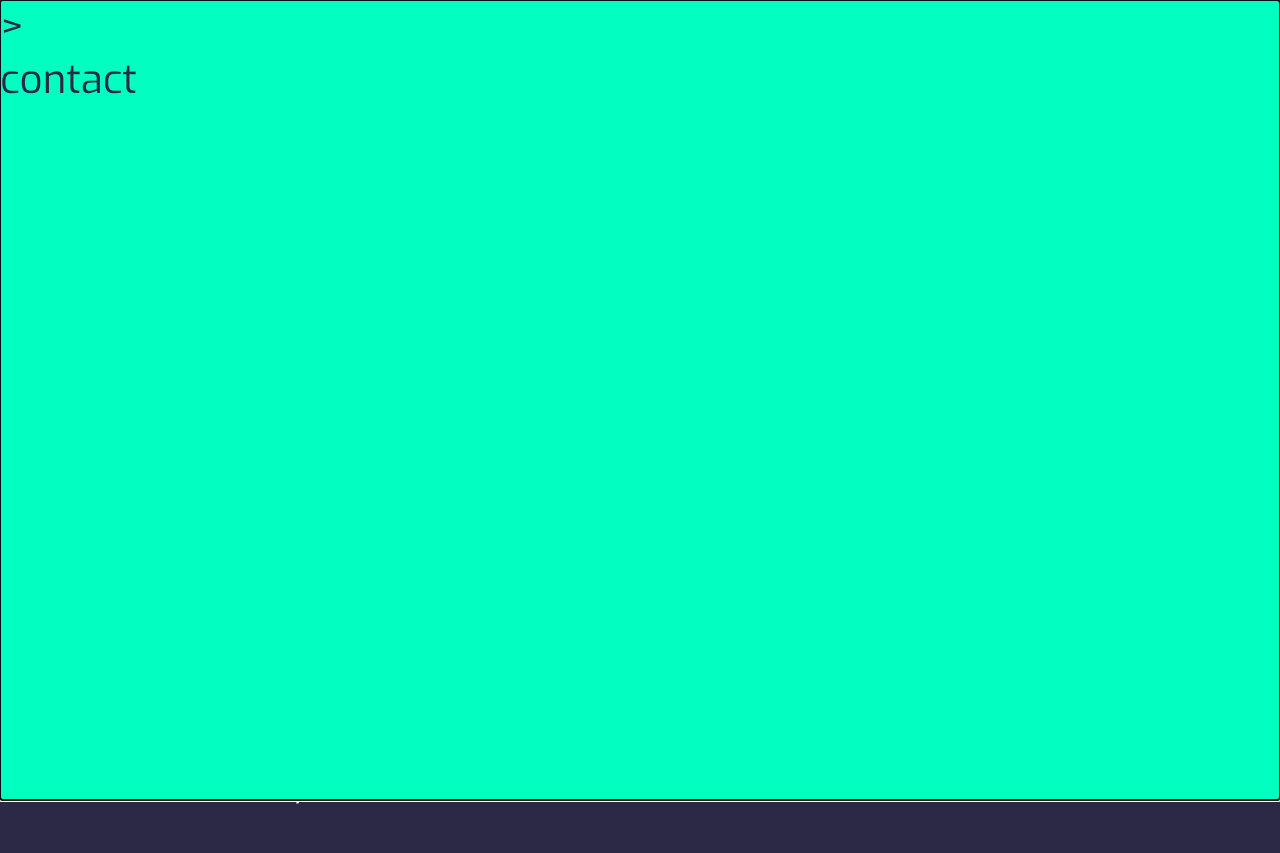
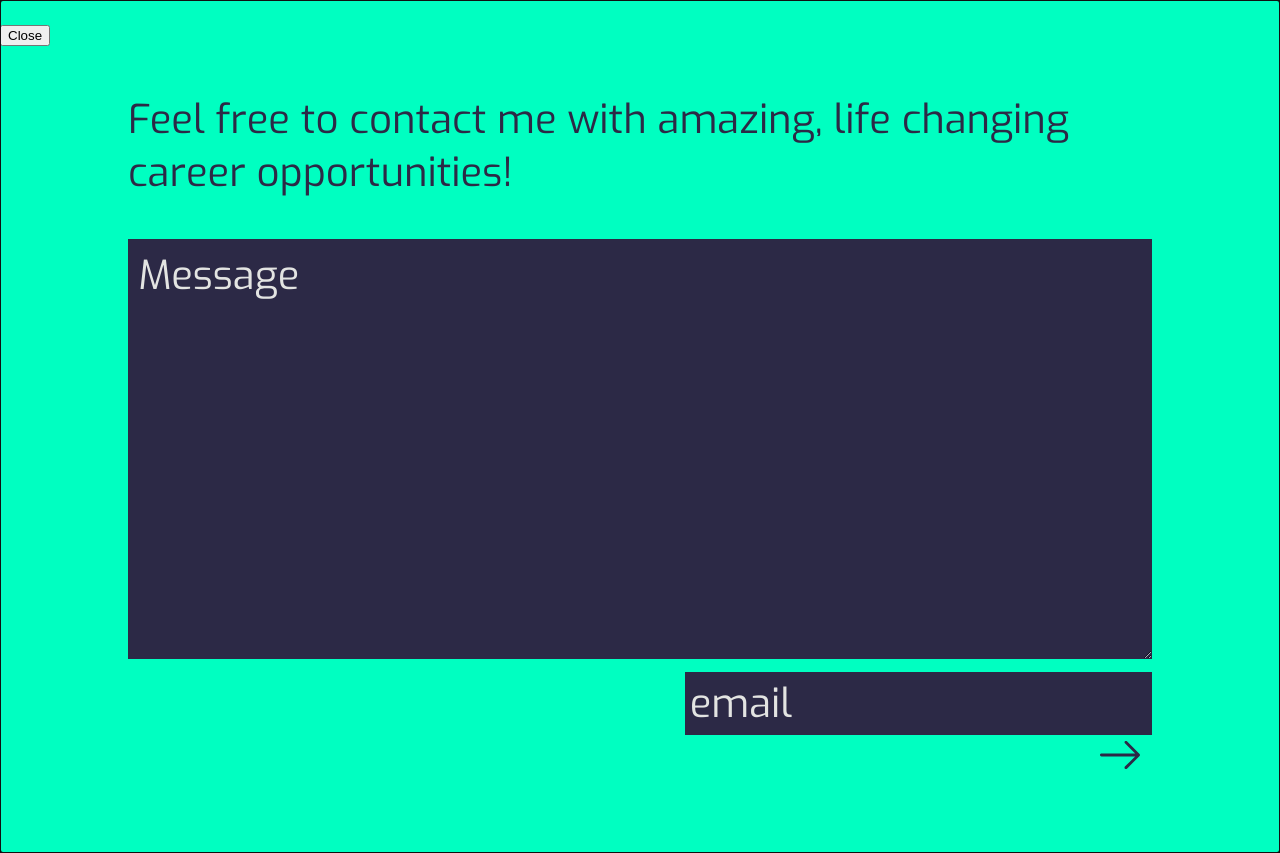
Before and after one commit to just-hey/champagne-roulette-christams, a React (Create React App) app in the folder frontend/: page / in a window 1280 px wide. Both pictures are taken after a click on the element "Juno Cooper". Built offline with nearby package versions, Linux system fonts and the light colour scheme.

Commit message:
add jank buttons because I got tired of not being able to close modal(s)

```diff
--- a/frontend/src/App.js
+++ b/frontend/src/App.js
@@ -25,7 +25,7 @@ class App extends Component {
     return (
     <Router className='App'>
       <React.Fragment>
-        <CarouselModal content={ this.state.modalContent } showModal={ this.state.showModal }/>
+        <CarouselModal content={ this.state.modalContent } toggle={ this.toggle } showModal={ this.state.showModal }/>
         <Switch>
           <Route exact path='/' component={ () => (
             <div>
--- a/frontend/src/components/CarouselModal.jsx
+++ b/frontend/src/components/CarouselModal.jsx
@@ -1,7 +1,12 @@
 import React, { Component } from 'react';
 import Modal from 'react-bootstrap/Modal';
+import Contact from './Contact.jsx'
 
 class CarouselModal extends Component {
+    constructor(props) {
+        super(props)
+        this.state = {}
+    }
 
     render() {
         switch(this.props.content) {
@@ -21,8 +26,9 @@ class CarouselModal extends Component {
                         className="modal-style"
                         onHide={ this.props.toggle }
                         aria-labelledby="modal-label"
-                        show={ this.props.showModal }>>
-                        <div>contact</div>
+                        show={ this.props.showModal }>
+                        <button onClick={ this.props.toggle }>Close</button>
+                        <Contact />
                     </Modal>
                 );
             case 'industrial':
@@ -32,6 +38,7 @@ class CarouselModal extends Component {
                         onHide={ this.props.toggle }
                         aria-labelledby="modal-label"
                         show={ this.props.showModal }>
+                        <button onClick={ this.props.toggle }>Close</button>
                         <div>industrial</div>
                     </Modal>
                 );
@@ -42,18 +49,13 @@ class CarouselModal extends Component {
                         onHide={ this.props.toggle }
                         aria-labelledby="modal-label"
                         show={ this.props.showModal } >
+                        <button onClick={ this.props.toggle }>Close</button>
                         <div>graphic</div>
                     </Modal>
                 );
             default:
                 return (
-                    <Modal
-                        className="modal-style"
-                        onHide={ this.props.toggle }
-                        aria-labelledby="modal-label"
-                        show={ this.props.showModal } >
-                        <div>nothing to see here</div>
-                    </Modal>
+                    null
                 );
         }
 
@@ -61,3 +63,13 @@ class CarouselModal extends Component {
 }
 
 export default CarouselModal;
+
+// IGNORE THIS FOR NOW?
+/* <Modal
+    className="modal-style"
+    onHide={ this.props.toggle }
+    aria-labelledby="modal-label"
+    show={ this.props.showModal } >
+    <button onClick={ this.props.toggle }>Close</button>
+    <div>nothing to see here</div>
+</Modal> */
```
